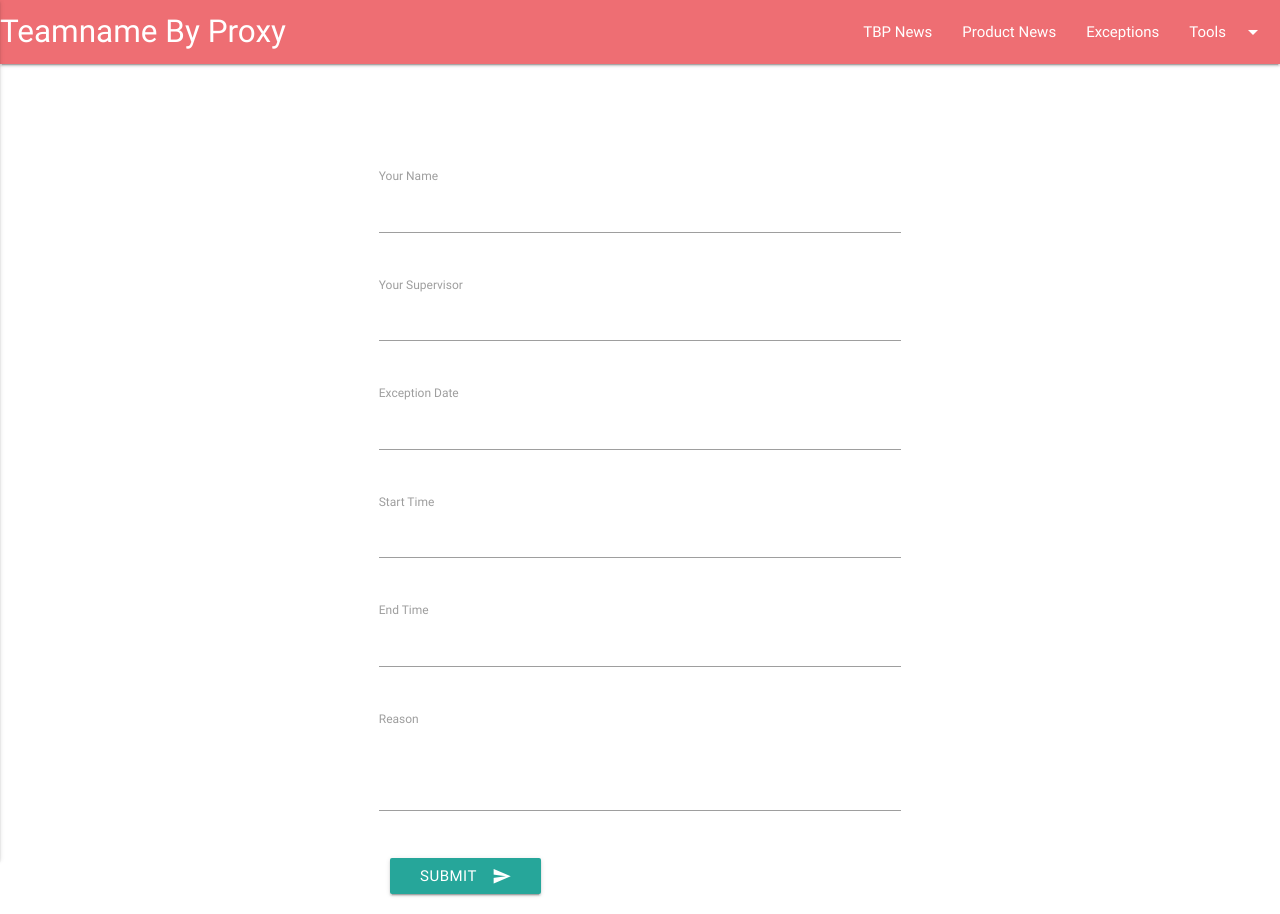
After one commit to pastranastevenaz/tbp_flask, a Flask app: page /exception in a window 1280 px wide. The commit adds this page. Run offline with Flask 2, Linux system fonts and the light colour scheme; some libraries are stand-ins or nearby versions.

Commit message:
8-17-17-5am

```diff
--- a/app.py
+++ b/app.py
@@ -1,6 +1,7 @@
 import os
 import requests
 import json
+import yagmail
 from flask.json import jsonify
 from flask import Flask, request, render_template, url_for
 
@@ -29,6 +30,10 @@ def dnsshow():
     return render_template('dns.html',
         domain=request.form['domain'],
         a_name = a_name, a_ttl = a_ttl, a_type = a_type, a_value = a_value)
+
+@app.route("/exception", methods=['GET'])
+def exception():
+    return render_template('exception.html')
 
 @app.route("/troubleshoot")
 def troubleshoot():
--- a/templates/dns.html
+++ b/templates/dns.html
@@ -13,7 +13,9 @@
     </style>
     <div id="dnssearch" class="container">
       <form action="/dnsshow" method="POST">
-        <input name="domain">
+        <!-- <input name="domain"> -->
+        <label for="domain">Domain</label>
+        <input placeholder="domain.com" name="domain" id="domain" type="text" class="validate">
         <input type="submit" value="Lookup">
       </form>
     </div>
--- /dev/null
+++ b/templates/exception.html
@@ -0,0 +1,39 @@
+{% extends "layout.html" %}
+
+{% block content %}
+  <div class="container">
+    <div class="row">
+      <!-- <h1>This is the Exception!</h1> -->
+      <form class="col s12">
+        <div class="row">
+            <label for="your_name">Your Name</label>
+            <input id="your_name" type="text" class="validate">
+        </div>
+        <div class="row">
+            <label for="your_name">Your Supervisor</label>
+            <input id="your_name" type="text" class="validate">
+        </div>
+        <div class="row">
+            <label for="your_name">Exception Date</label>
+            <input id="your_name" type="text" class="datepicker">
+        </div>
+        <div class="row">
+            <label for="your_name">Start Time</label>
+            <input id="your_name" type="text" class="timepicker">
+        </div>
+        <div class="row">
+            <label for="your_name">End Time</label>
+            <input id="your_name" type="text" class="timepicker">
+        </div>
+
+        <div class="row">
+            <label for="your_name">Reason</label>
+            <textarea id="textarea1" class="materialize-textarea validate"></textarea>
+        </div>
+        <button class="btn waves-effect waves-light" type="submit" name="action">Submit
+          <i class="material-icons right">send</i>
+        </button>
+      </form>
+    </div>
+  </div>
+{% endblock %}
--- a/templates/layout.html
+++ b/templates/layout.html
@@ -29,6 +29,26 @@
     <script>
       $( document ).ready(function(){
         $(".button-collapse").sideNav();
+        $('ul.tabs').tabs();
+        $('.datepicker').pickadate({
+           selectMonths: true, // Creates a dropdown to control month
+           selectYears: 15, // Creates a dropdown of 15 years to control year,
+           today: 'Today',
+           clear: 'Clear',
+           close: 'Ok',
+           closeOnSelect: false // Close upon selecting a date,
+         });
+         $('.timepicker').pickatime({
+           default: 'now', // Set default time: 'now', '1:30AM', '16:30'
+           fromnow: 0,       // set default time to * milliseconds from now (using with default = 'now')
+           twelvehour: false, // Use AM/PM or 24-hour format
+           donetext: 'OK', // text for done-button
+           cleartext: 'Clear', // text for clear-button
+           canceltext: 'Cancel', // Text for cancel-button
+           autoclose: false, // automatic close timepicker
+           ampmclickable: true, // make AM PM clickable
+           aftershow: function(){} //Function for after opening timepicker
+         });
       })
     </script>
   </body>
--- a/templates/nav.html
+++ b/templates/nav.html
@@ -2,37 +2,49 @@
   #dropdown1{
     width: 12em !important;
   }
+  /*nav {*/
+    /*background-color: #444 !important;*/
+  /*}*/
+  nav .brand-logo{
+    color: #fff;
+  }
+  nav ul a{
+    color: #fff;
+  }
+  nav a{
+    color: #fff;
+  }
 </style>
 <!-- Dropdown Structure -->
 <ul id="dropdown1" class="dropdown-content">
-  <li><a href="#!">DNS</a></li>
+  <li><a href="{{ url_for('dns')}}">DNS</a></li>
   <li class="divider"></li>
-  <li><a href="#!">Troubleshoot</a></li>
+  <li><a href="{{ url_for('troubleshoot')}}">Troubleshoot</a></li>
   <li class="divider"></li>
   <li><a href="#!">Feedback</a></li>
 </ul>
 
 <nav>
   <div class="nav-wrapper">
-    <a href="#!" class="brand-logo">Teamname By Proxy</a>
+    <a href="{{ url_for('hello')}}" class="brand-logo">Teamname By Proxy</a>
     <a href="#" data-activates="mobile-demo" class="button-collapse"><i class="material-icons">menu</i></a>
     <ul class="right hide-on-med-and-down">
       <li><a href="badges.html">TBP News</a></li>
       <li><a hred="#">Product News</a></li>
-      <li><a href="sass.html">Exceptions</a></li>
+      <li><a href="{{ url_for('exception')}}">Exceptions</a></li>
       <!-- Dropdown Trigger -->
       <li><a class="dropdown-button" href="#!" data-activates="dropdown1">Tools<i class="material-icons right">arrow_drop_down</i></a></li>
     </ul>
     <ul class="side-nav" id="mobile-demo">
       <li><a href="badges.html">TBP News</a></li>
       <li><a hred="#">Product News</a></li>
-      <li><a href="sass.html">Exceptions</a></li>
+      <li><a href="{{ url_for('exception')}}">Exceptions</a></li>
       <hr>
-      <li><a href="sass.html">DNS</a></li>
+      <li><a href="{{ url_for('dns')}}">DNS</a></li>
       <li><a href="badges.html">Troubleshooting</a></li>
       <!-- <li><a href="collapsible.html">Javascript</a></li> -->
       <!-- <li><a href="mobile.html">Mobile</a></li> -->
     </ul>
   </div>
-  <li><a class="dropdown-button" href="#!" data-activates="dropdown1">Dropdown<i class="material-icons right">arrow_drop_down</i></a></li><li><a class="dropdown-button" href="#!" data-activates="dropdown1">Dropdown<i class="material-icons right">arrow_drop_down</i></a></li>
+  <!-- <li><a class="dropdown-button" href="#!" data-activates="dropdown1">Dropdown<i class="material-icons right">arrow_drop_down</i></a></li><li><a class="dropdown-button" href="#!" data-activates="dropdown1">Dropdown<i class="material-icons right">arrow_drop_down</i></a></li> -->
 </nav>
```
Also changed, not shown: templates/troubleshoot.html (+15 -5 lines), 1 other file.
